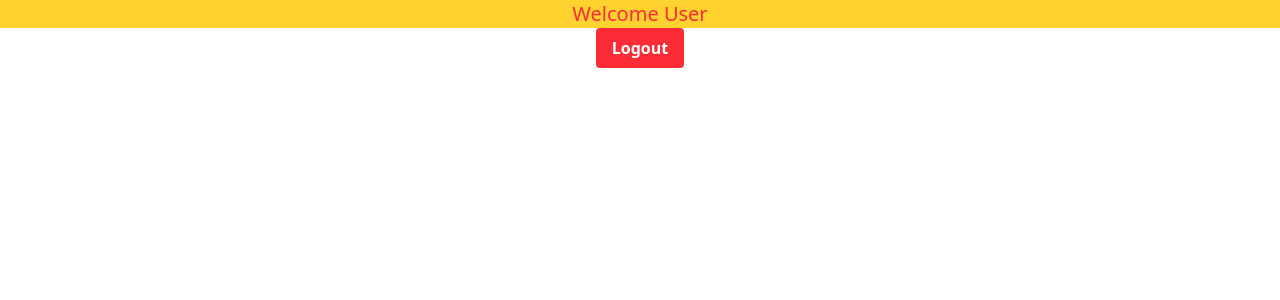
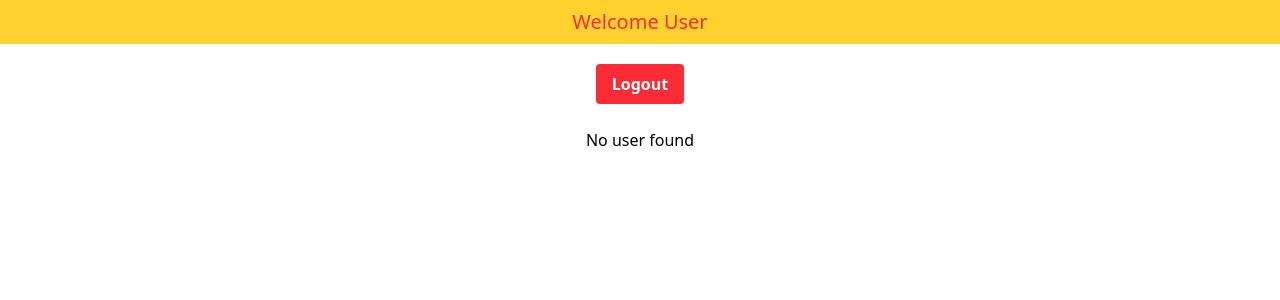
Before and after one commit to Helezonic/video-player-frontend, a React (Vite) app: page / in a window 1280 px wide. Shown: the top 300 px of the page. Built offline with nearby package versions, Linux system fonts and the light colour scheme; sample sign-in values are in the browser's storage.

Commit message:
slight changes

```diff
--- a/src/pages/Home.jsx
+++ b/src/pages/Home.jsx
@@ -9,6 +9,8 @@ function Home() {
 
     const token = localStorage.getItem('token') || null;
     const navigate = useNavigate();
+    const [message, setMessage] = useState('');
+    const [statusCode, setStatusCode] = useState(500);
 
   useEffect(() => {
     if(!token)
@@ -33,14 +35,17 @@ function Home() {
 
   return token? (
     <>
-        <div className='text-xl text-center bg-amber-300 text-red-500'>
-            Welcome User
-        </div>
-        <div className='text-center'>
-            {/* <h2>Cookies : </h2>
-            <pre>{JSON.stringify(allCookies, null, 2)}</pre> */}
+      <div className='text-xl text-center bg-amber-300 text-red-500 p-2'>
+          Welcome User
       </div>
-        <Logout/>
+      <div className='text-center mt-3 p-2 flex flex-col items-center justify-center space-y-6'>
+          {/* <h2>Cookies : </h2>
+          <pre>{JSON.stringify(allCookies, null, 2)}</pre> */}
+          <Logout/>
+          {message && <p>{message}</p>}
+
+      </div>
+
     </>
   ) : null
 
```
